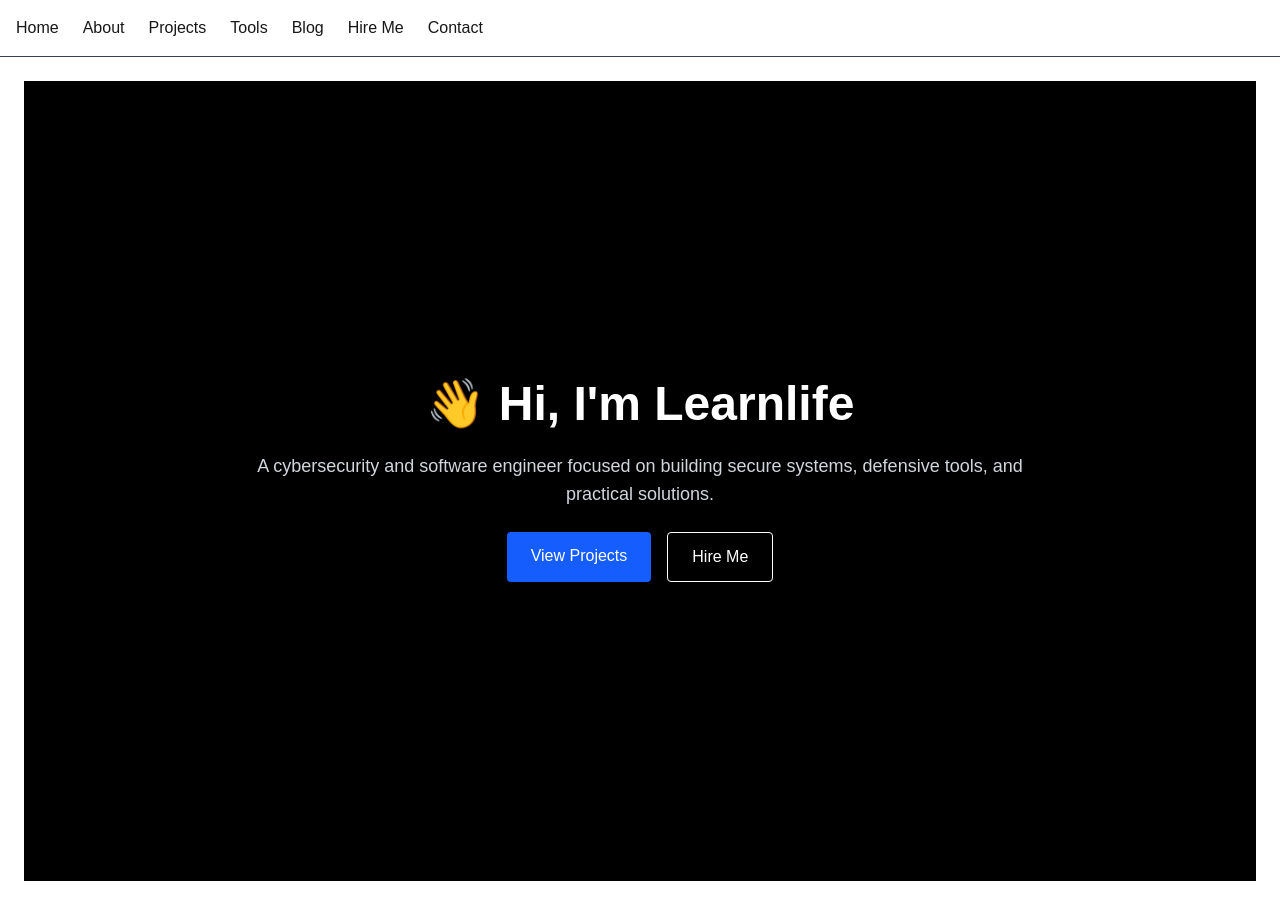
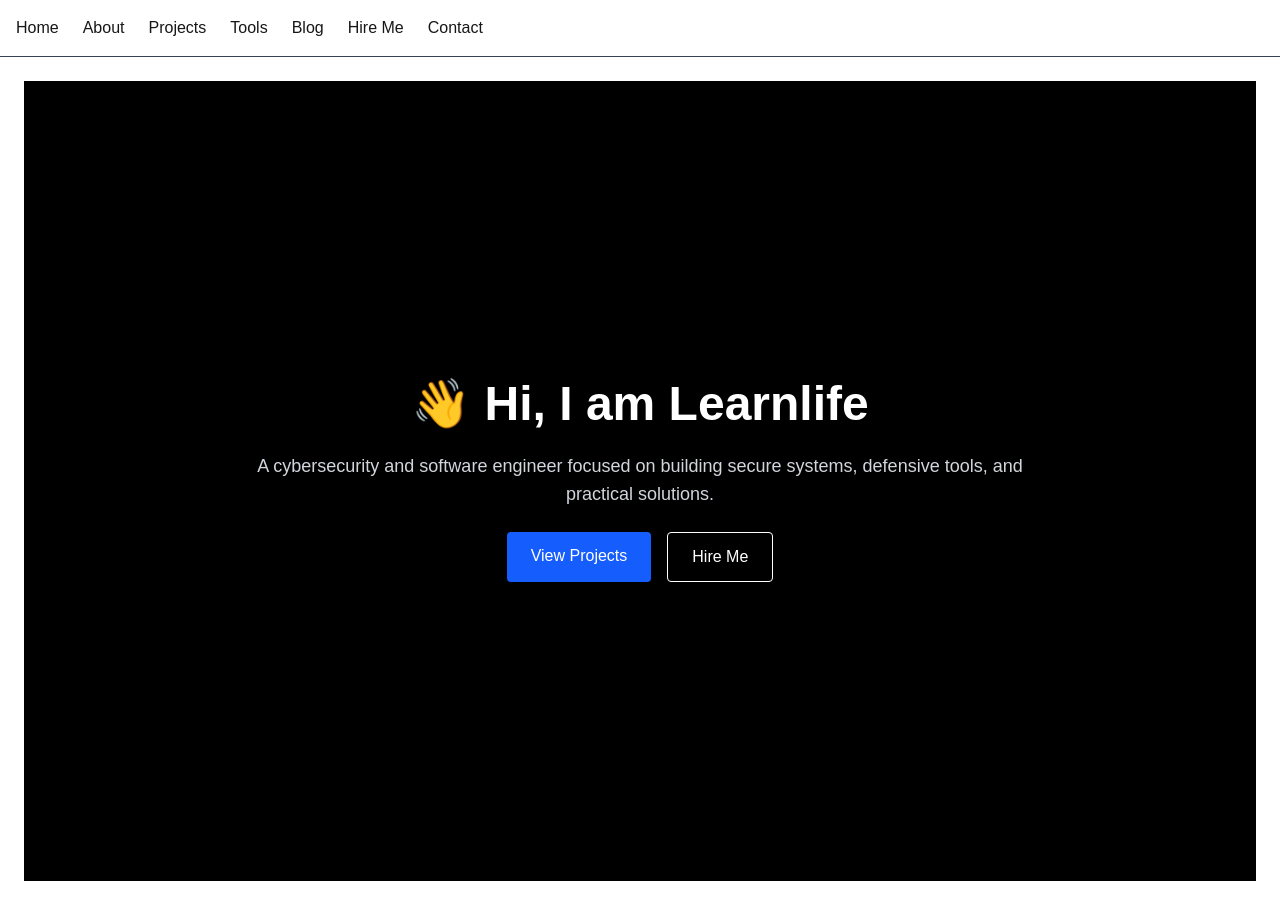
Before and after one commit to Learnlife001/learnlife-portfolio, a Next.js app: page / in a window 1280 px wide. Built offline with nearby package versions, Linux system fonts and the light colour scheme.

Commit message:
Fix: import Link from 'next/link' on homepage

```diff
--- a/src/app/page.tsx
+++ b/src/app/page.tsx
@@ -1,6 +1,7 @@
 "use client";
 
 import { motion } from "framer-motion";
+import Link from 'next/link';
 
 export default function Home() {
   return (
@@ -12,7 +13,7 @@ export default function Home() {
           animate={{ opacity: 1, y: 0 }}
           transition={{ duration: 0.8 }}
         >
-          👋 Hi, I'm Learnlife
+          👋 Hi, I am Learnlife
         </motion.h1>
 
         <motion.p
@@ -30,12 +31,12 @@ export default function Home() {
           animate={{ opacity: 1, scale: 1 }}
           transition={{ delay: 1, duration: 0.5 }}
         >
-          <a
+          <Link
             href="/projects"
             className="px-6 py-3 rounded bg-blue-600 hover:bg-blue-700 transition font-medium"
           >
             View Projects
-          </a>
+          </Link>
           <a
             href="/hire-me"
             className="px-6 py-3 rounded border border-white hover:bg-white hover:text-black transition font-medium"
```
